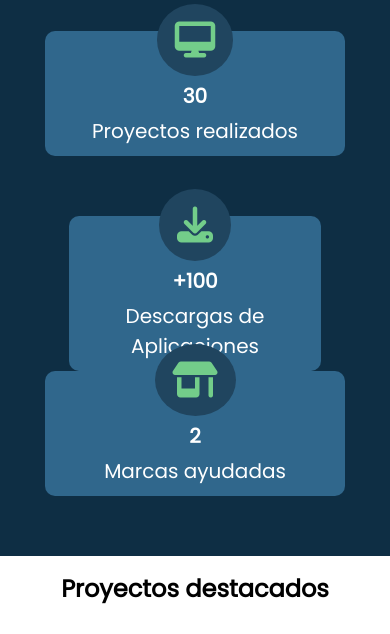
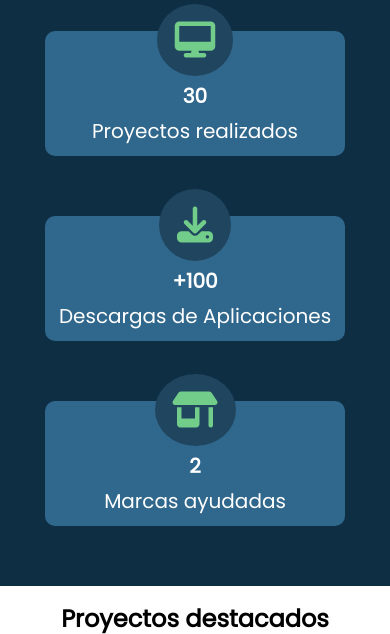
Before and after one commit to joaquin003/Portafolio, a PHP site: page / in a window 390 px wide. Shown: the part 673-1307 px from the top of the page. Run offline with PHP 8.4, Linux system fonts and the light colour scheme; some libraries are stand-ins or nearby versions.

Commit message:
Arreglo margin de personalInfo

```diff
--- a/css/style.css
+++ b/css/style.css
@@ -359,6 +359,9 @@ b {
     width: 210px;
     height: 130px;
   }
+  .personalInfo div:nth-child(2) {
+    margin: 0 auto 60px auto;
+  }
 }
 @media screen and (max-width: 350px) {
   .info h1 {
```
